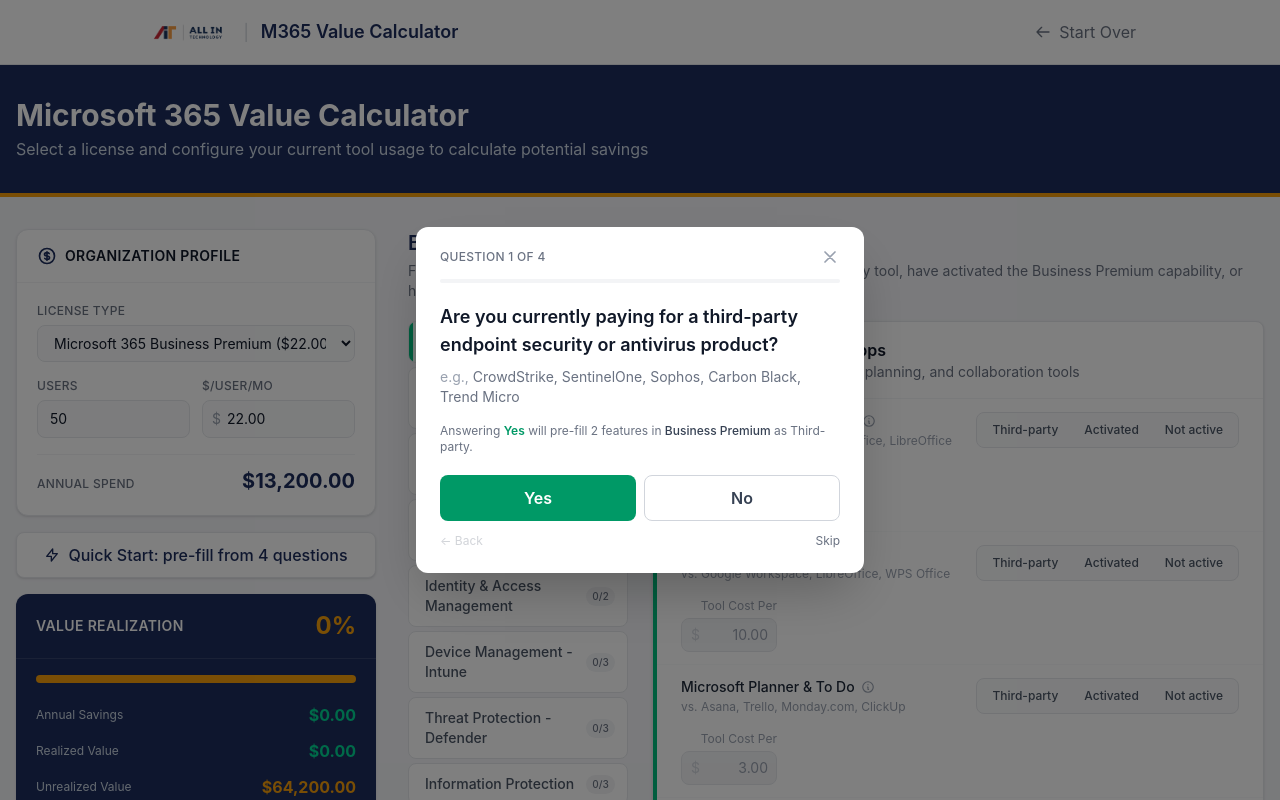
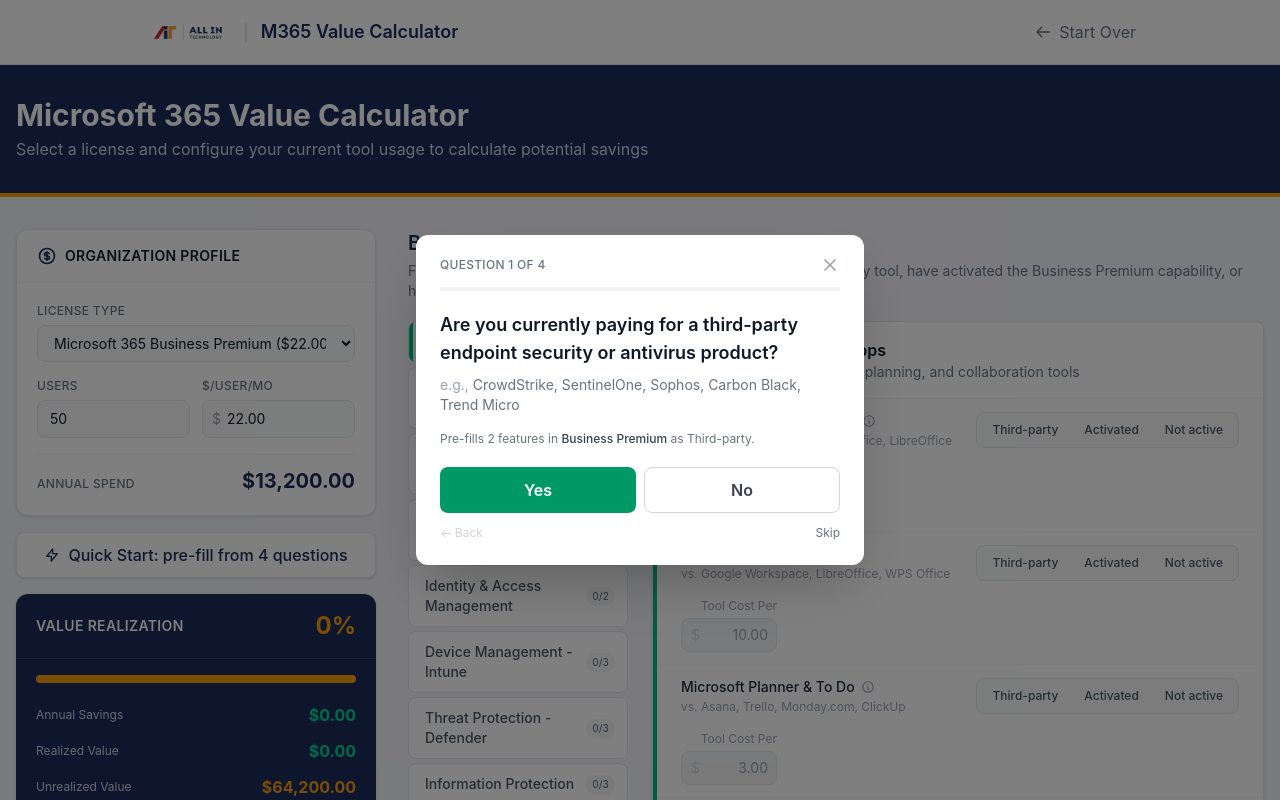
Before and after one commit to kevank/365Calc, a React (Vite) app: page / in a window 1280 px wide. Shown: the top 800 px of the page. Built offline with nearby package versions, Linux system fonts and the light colour scheme.

Commit message:
Drop 'Answering yes' prefix from questionnaire hint text

```diff
--- a/src/components/Questionnaire.jsx
+++ b/src/components/Questionnaire.jsx
@@ -96,7 +96,7 @@ export default function Questionnaire({
 
             {featuresInLicense.length > 0 ? (
               <p className="text-xs text-gray-500 mb-5">
-                Answering <span className="font-semibold text-emerald-600">Yes</span> will pre-fill {featuresInLicense.length} feature{featuresInLicense.length === 1 ? '' : 's'} in <span className="font-medium text-gray-700">{selectedLicense.shortName}</span> as Third-party.
+                Pre-fills {featuresInLicense.length} feature{featuresInLicense.length === 1 ? '' : 's'} in <span className="font-medium text-gray-700">{selectedLicense.shortName}</span> as Third-party.
               </p>
             ) : (
               <p className="text-xs text-amber-600 mb-5">
```
Also changed, not shown: m365-calculator.html (+1 -1 lines).
